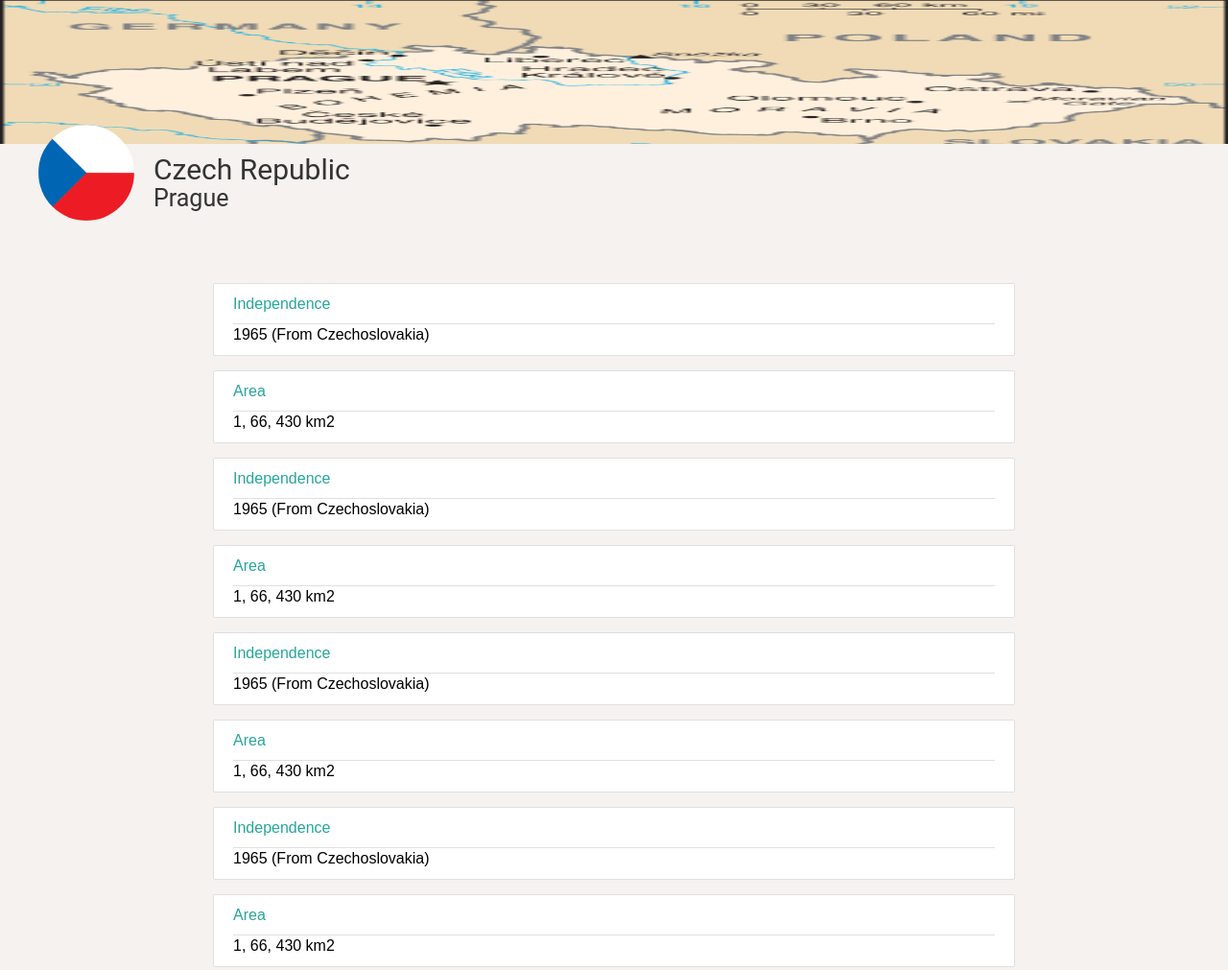
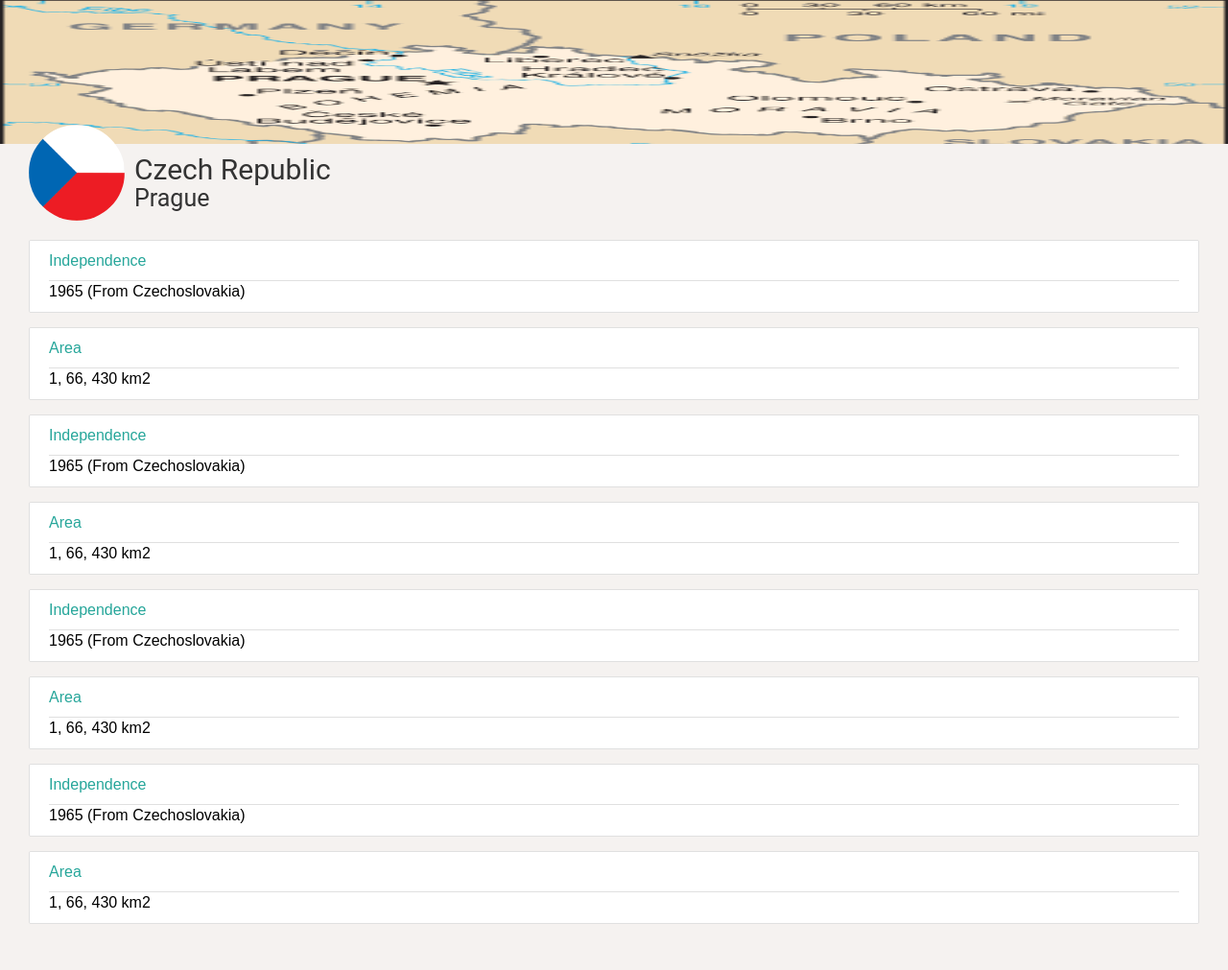
Before and after one commit to Ebots/fact, a plain HTML site: page index.html in a window 1280 px wide. Shown: the whole page at 96% size. After the commit the page ends 978 px from the top, so only its background shows below. Drawn offline with nearby package versions, Linux system fonts and the light colour scheme; a web font is replaced by a local one.

Commit message:
Add files via upload

```diff
--- a/css/3.css
+++ b/css/3.css
@@ -85,9 +85,10 @@ a:hover {
   background-color: #fff;
   padding-top: 150px; }
 
-.container {
-  width: 80%;
+#content {
+  width: 100%;
   margin: 0 auto;
+  margin-top: 250px;
   padding: 0 30px; }
 
 section {
@@ -136,6 +137,7 @@ header {
   height: 150px;
   overflow: hidden;
   position: fixed;
+
   top: 0;
   left: 0;
   z-index: 999;
@@ -148,7 +150,7 @@ header {
   header h1#country {
 	position: fixed;
 	top: 130px;
-	left: 160px;
+	left: 140px;
     display: inline-block;
     height: 30px;
     line-height: 30px;
@@ -165,7 +167,7 @@ header {
   header h1#capital {
 	position: fixed;
 	top: 160px;
-	left: 160px;
+	left: 140px;
     display: inline-block;
     height: 30px;
     line-height: 30px;
@@ -193,7 +195,7 @@ header {
 
 	  position: fixed;
 	  top: 130px;
-	  left: 40px;
+	  left: 30px;
 		display: block;
 		float: none;
 		margin: 0 auto;
@@ -282,13 +284,15 @@ header {
       height: 50px;
 	  width: 50px;
       line-height: 50px;
-	  border: 3px solid #eeeeee;
+	  border: 1px solid #eeeeee;
       font-size: 30px; }
 	header.smaller img#map {
 	  opacity: 0;
       line-height: 0px; }
     header.smaller nav a {
       line-height: 75px; }
+
+
 
 /* =Footer
 -------------------------------------------------------------- */
--- a/index.html
+++ b/index.html
@@ -57,23 +57,14 @@
 </header><!-- /header -->
 
 
-</br>
-</br>
-</br>
-</br>
-</br>
-</br>
-</br>
-</br>
-</br>
-</br>
+
 
 
 
 
 
 </div><!-- /#wrapper -->
-<div class="container">
+<div id="content">
 
 <div class="collection">
 <a href="#!" class="collection-item">
```
